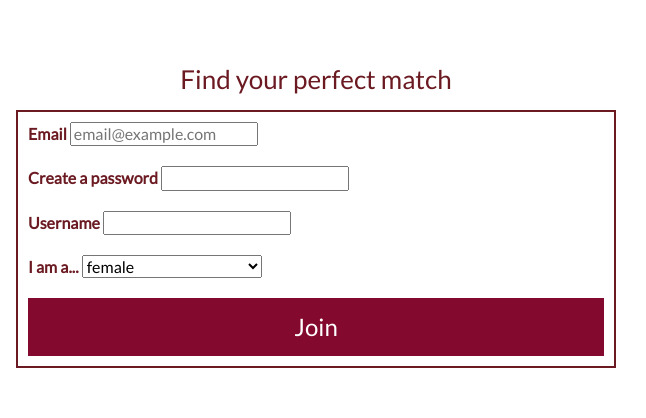
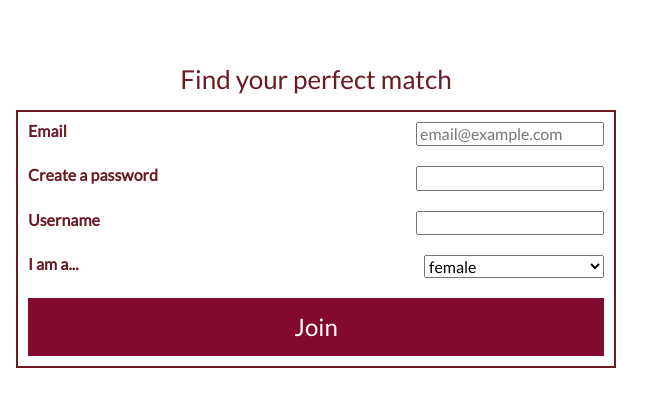
Before and after one commit to JakeGruen/Thinkful-Cupid, a plain HTML site: page index.html in a window 1280 px wide. Shown: the part 94-512 px from the top of the page, 634-1280 px from the left. Drawn offline with nearby package versions, Linux system fonts and the light colour scheme.

Commit message:
Update style.css
fixed form spacing.

```diff
--- a/style.css
+++ b/style.css
@@ -95,8 +95,6 @@ header nav ul li a:hover {
 /* -------  Join Form ------- */
 form {
   border: 2px solid #6b1a22;
-  display: flex;
-  flex-flow: column nowrap;
   padding: 10px;
 }
 
@@ -104,9 +102,12 @@ form label {
   font-weight: bold;
 }
 
-form select,
-form input {
-  justify-self: flex-end;
+form div {
+  display: flex;
+  justify-content: space-between;
+}
+
+form select, form input {
   margin-bottom: 20px;
   width: 180px;
 }
```
